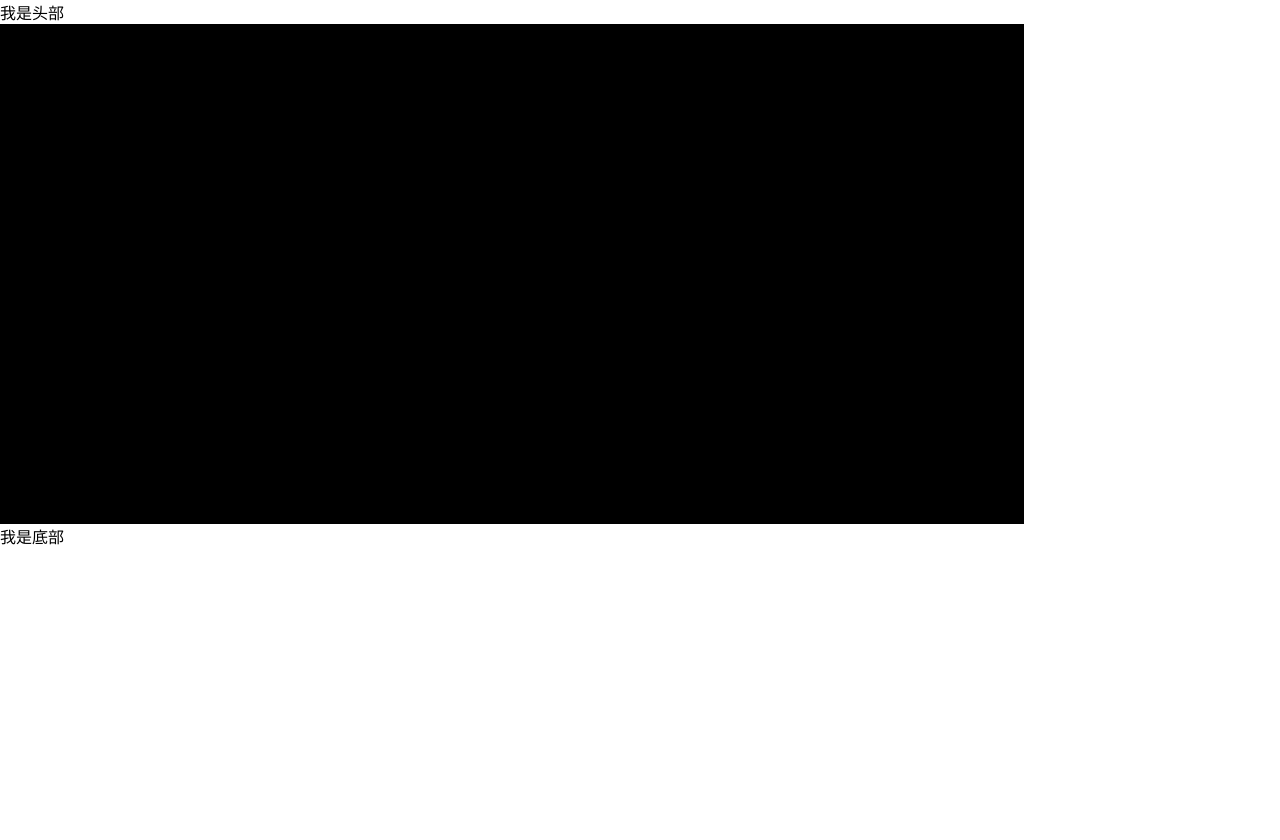
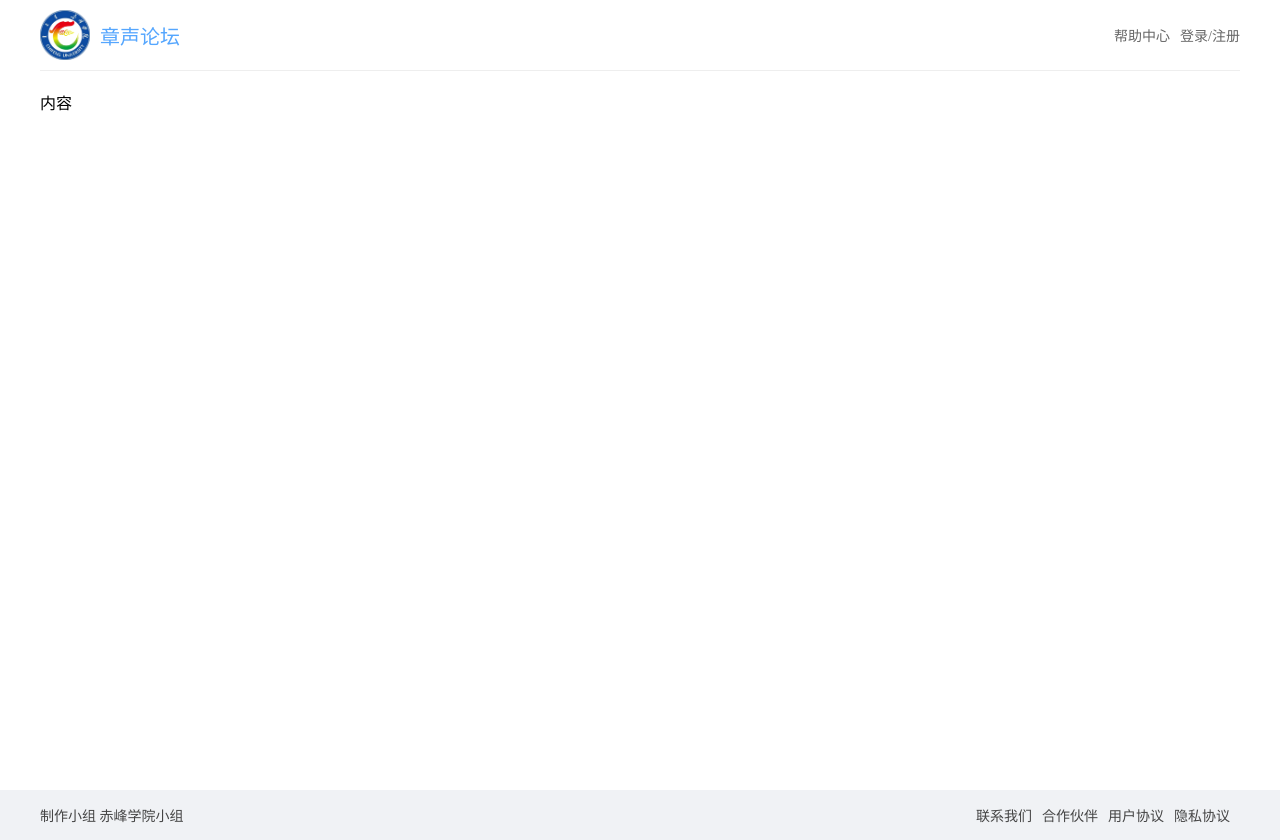
Before and after one commit to 2041343489/work_vue_forum, a Vue app: page / in a window 1280 px wide. Before the commit this address had no page. Before the commit the page ends 800 px from the top, so only its background shows below. Built offline with nearby package versions, Linux system fonts and the light colour scheme.

Commit message:
2023.10.7

```diff
--- a/src/App.vue
+++ b/src/App.vue
@@ -12,11 +12,19 @@ import indexBottom from "@/components/index_bottom/index.vue";
 </script>
 
 <style scoped lang="less">
-.body{
-  .content{
-    width: 80vw;
-    min-height: 500px;
-    background: #000;
+.body {
+  display: flex;
+  flex-direction: column;
+  align-items: center;
+
+  .content {
+    width: 1200px;
+    min-height: 700px;
+    margin-top: 90px;
   }
+
+  // .bottom {
+  //   width: 100%;
+  // }
 }
 </style>
--- a/src/components/index_bottom/index.vue
+++ b/src/components/index_bottom/index.vue
@@ -1,7 +1,42 @@
 <template>
-  <div>我是底部</div>
+  <div class="bottom">
+      <div class="content">
+          <div class="left">制作小组 赤峰学院小组</div>
+          <div class="right">
+              <span>联系我们</span>
+              <span>合作伙伴</span>
+              <span>用户协议</span>
+              <span>隐私协议</span>
+          </div>
+      </div>
+  </div>
 </template>
 
 <script setup lang="ts"></script>
 
-<style scoped></style>
+<style scoped lang="less">
+.bottom {
+  width: 100%;
+  height: 50px;
+  background: #f0f2f5;
+  display: flex;
+  justify-content: center;
+  align-items: center;
+
+  .content {
+      width: 1200px;
+      height: 100%;
+      display: flex;
+      justify-content: space-between;
+      align-items: center;
+      font-size: 14px;
+      color: #444;
+
+      .right {
+          span {
+              margin-right: 10px;
+          }
+      }
+  }
+}
+</style>
--- a/src/components/index_top/index.vue
+++ b/src/components/index_top/index.vue
@@ -1,7 +1,78 @@
 <template>
-  <div>我是头部</div>
+  <div class="top">
+    <div class="content">
+      <div class="left">
+        <img
+          src="../../assets/images/logo.png"
+          title="章声论坛"
+        />
+        <p>章声论坛</p>
+      </div>
+      <div class="right">
+        <span class="help">帮助中心</span>
+        <span class="login">登录/注册</span>
+      </div>
+    </div>
+  </div>
 </template>
 
 <script setup lang="ts"></script>
 
-<style scoped></style>
+<style scoped lang="less">
+.top {
+  width: 100%;
+  height: 70px;
+  display: flex;
+  justify-content: center;
+  position: fixed;
+  z-index: 99;
+  top: 0px;
+
+  .content {
+    width: 1200px;
+    height: 100%;
+    background: #fff;
+    display: flex;
+    justify-content: space-between;
+    border-bottom: 1px solid #eee;
+
+    .left {
+      cursor: pointer;
+      display: flex;
+      justify-content: center;
+      align-items: center;
+
+      img {
+        width: 50px;
+        height: 50px;
+        margin-right: 10px;
+      }
+
+      p {
+        font-size: 20px;
+        color: #55a6fe;
+      }
+    }
+
+    .right {
+      display: flex;
+      justify-content: center;
+      align-items: center;
+      font-size: 14px;
+      color: #666;
+
+      .help {
+        margin-right: 10px;
+      }
+      .help:hover {
+        color: #55a6fe;
+        cursor: pointer;
+      }
+      .login:hover {
+        color: #55a6fe;
+        cursor: pointer;
+      }
+    }
+  }
+}
+</style>
```
Also changed, not shown: src/assets/images/OIP-C.jpg (added), src/assets/images/logo.png (added).
